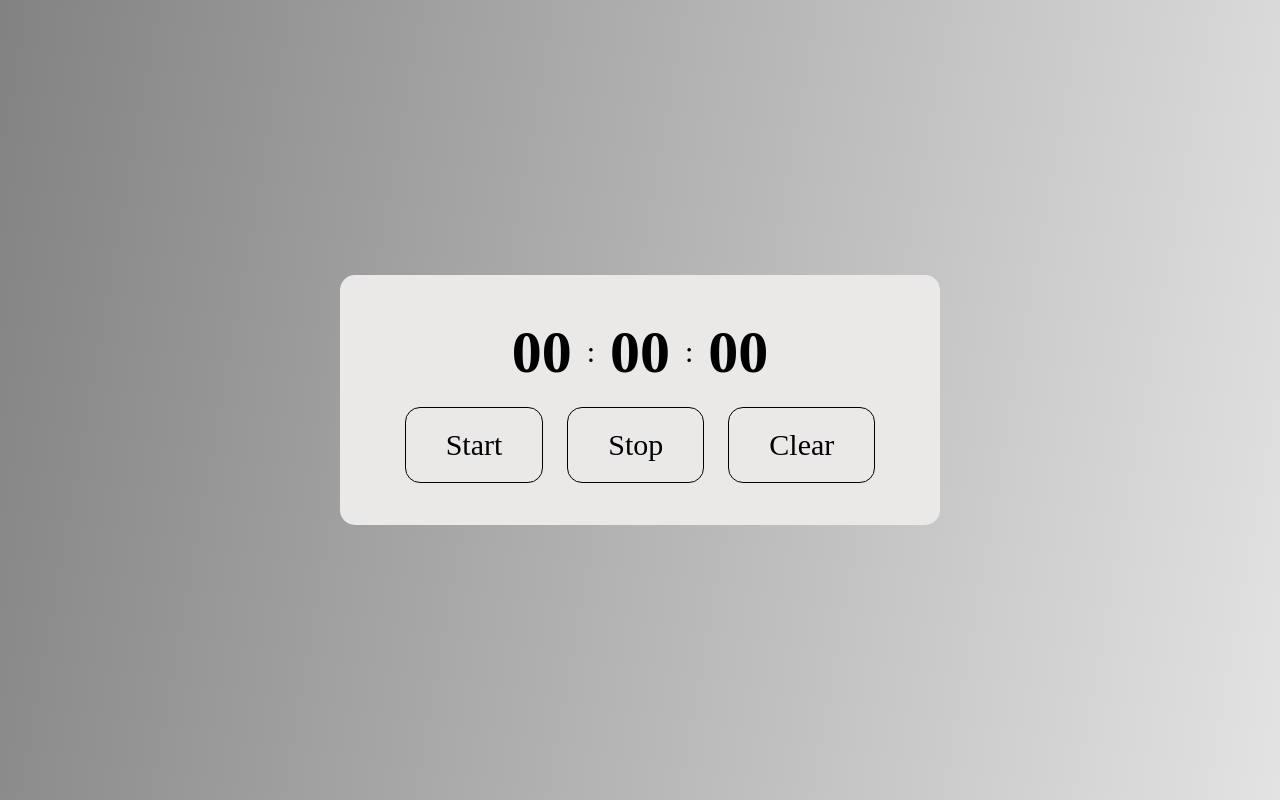
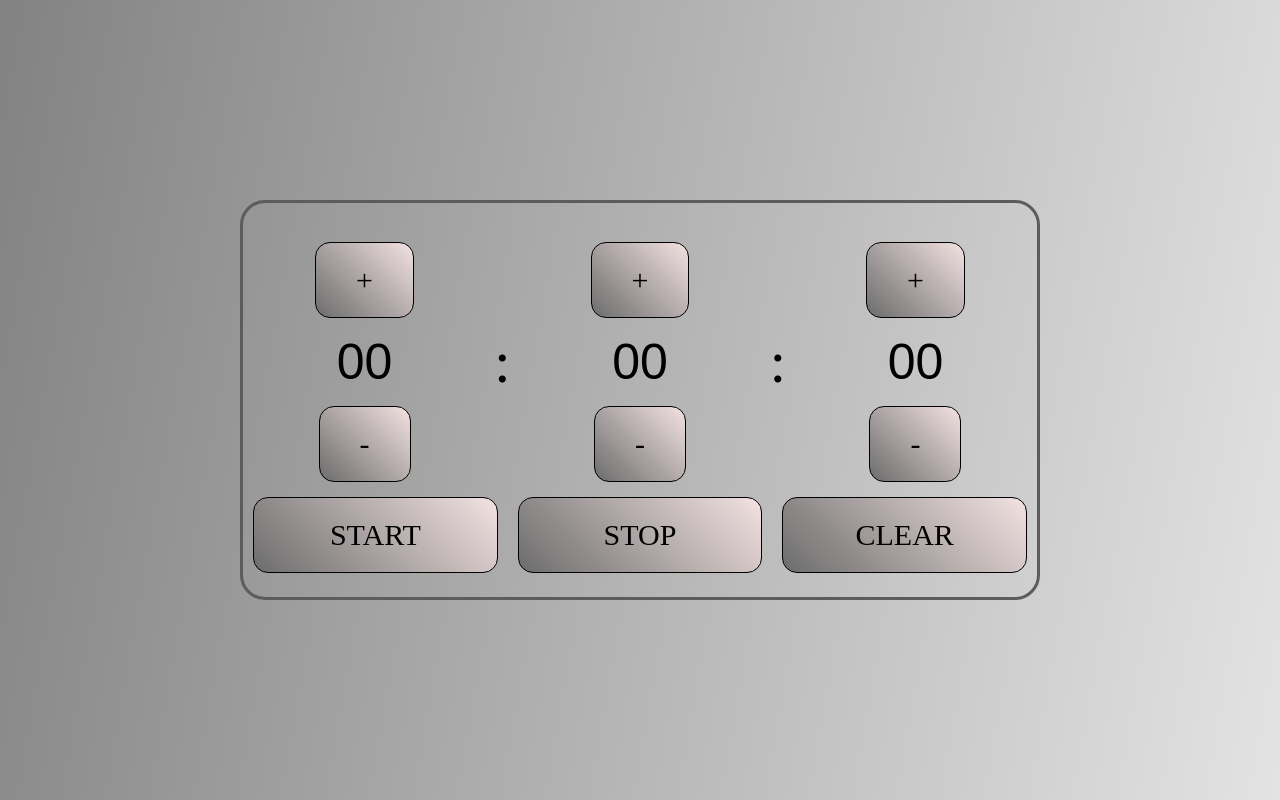
Before and after one commit to Davlatshoh6275/213-group, a plain HTML site: page index.html in a window 1280 px wide. Drawn offline with Linux system fonts and the light colour scheme.

Commit message:
lesson js dom || timer start

```diff
--- a/index.html
+++ b/index.html
@@ -29,7 +29,7 @@
     <!-- </div> -->
     <!-- </div> -->
 
-    <div class="conteiner">
+    <!-- <div class="conteiner">
       <div class="secondomer">
         <div class="counts">
           <h1 id="hour">00</h1>
@@ -44,6 +44,33 @@
           <button id="clear">Clear</button>
         </div>
       </div>
+    </div> -->
+
+    <div class="conteiner">
+      <div class="timer">
+        <div class="counters">
+          <div class="count">
+            <button id="plusHour">+</button>
+            <h1 id="hour">00</h1>
+            <button id="minusHour">-</button>
+          </div> <span>:</span>
+          <div class="count">
+            <button id="plusMinut">+</button>
+            <h1 id="minut">00</h1>
+            <button id="minusMinut">-</button>
+          </div> <span>:</span>
+          <div class="count">
+            <button id="plusSecond">+</button>
+            <h1 id="second">00</h1>
+            <button id="minusSecond">-</button>
+          </div>
+        </div>
+        <div class="btns">
+          <button id="start">Start</button>
+          <button id="stop">Stop</button>
+          <button id="clear">Clear</button>
+        </div>
+      </div>
     </div>
 
     <script src="./main.js"></script>
--- a/main.js
+++ b/main.js
@@ -109,46 +109,46 @@
 //     }
 // })
 
-let startBtn = document.querySelector("#start")
-let stopBtn = document.querySelector("#stop")
-let clearBtn = document.querySelector("#clear")
-let hour = document.querySelector("#hour")
-let minut = document.querySelector("#minut")
-let second = document.querySelector("#second")
+// let startBtn = document.querySelector("#start")
+// let stopBtn = document.querySelector("#stop")
+// let clearBtn = document.querySelector("#clear")
+// let hour = document.querySelector("#hour")
+// let minut = document.querySelector("#minut")
+// let second = document.querySelector("#second")
 
-let h = 0
-let m = 0
-let s = 0
-let inter;
+// let h = 0
+// let m = 0
+// let s = 0
+// let inter;
 
-let start = startBtn.onclick = () => {
-    inter = setInterval(() => {
-        if (s < 59) {
-            if (s < 9) {
-                s++
-                second.innerHTML = `0${s}`
-            } else {
-                s++
-                second.innerHTML = s
-            }
-        } else {
-            m++
-            minut.innerHTML = m
-            s = 0
-            second.innerHTML = s
-        }
-    }, 100)
-}
+// let start = startBtn.onclick = () => {
+//     inter = setInterval(() => {
+//         if (s < 59) {
+//             if (s < 9) {
+//                 s++
+//                 second.innerHTML = `0${s}`
+//             } else {
+//                 s++
+//                 second.innerHTML = s
+//             }
+//         } else {
+//             m++
+//             minut.innerHTML = m
+//             s = 0
+//             second.innerHTML = s
+//         }
+//     }, 100)
+// }
 
-stopBtn.onclick = () => {
-    clearInterval(inter)
-}
-clearBtn.addEventListener('click', () => {
-    clearInterval(inter)
-    h = 0
-    m = 0
-    s = 0
-    minut.innerHTML = "00"
-    hour.innerHTML = "00"
-    second.innerHTML = "00"
-})
+// stopBtn.onclick = () => {
+//     clearInterval(inter)
+// }
+// clearBtn.addEventListener('click', () => {
+//     clearInterval(inter)
+//     h = 0
+//     m = 0
+//     s = 0
+//     minut.innerHTML = "00"
+//     hour.innerHTML = "00"
+//     second.innerHTML = "00"
+// })
--- a/style/style.css
+++ b/style/style.css
@@ -16,7 +16,7 @@
     background: linear-gradient(100deg, #828282,  #e4e3e3 );
 }
 
-.conteiner .secondomer {
+/* .conteiner .secondomer {
     width: 600px;
     height: 250px;
     border: 1px solid transparent;
@@ -46,4 +46,84 @@ button {
     align-items: center;
     gap: 15px;
     font-size: 30px;
+} */
+
+button {
+    all: unset;
+    border: 1px solid #000;
+    padding: 20px 40px;
+    cursor: pointer;
+    border-radius: 15px;
+    font-size: 30px;
+    margin: 0 10px;
+    background: linear-gradient(45deg, #6c6c6c,  #f3e2e2 );
+
 }
+
+
+.conteiner .timer {
+    width: 800px;
+    height: 400px;
+    border: 3px solid #5c5c5c;
+    border-radius: 25px;
+    display: flex;
+    flex-direction: column;
+    justify-content: center;
+    align-items: center;
+}
+
+.conteiner .timer .counters {
+    width: 100%;
+    height: 270px;
+    display: flex;
+    justify-content: center;
+    align-items: center;
+    gap: 50px;
+}
+
+.conteiner .timer .counters .count {
+    width: 20%;
+    height: 100%;
+    display: flex;
+    flex-direction: column;
+    justify-content: center;
+    align-items: center;
+    gap: 15px;
+
+}
+.conteiner .timer .counters .count h1 {
+    font-size: 50px;
+    font-family: sans-serif;
+    font-weight: 400;
+}
+
+.conteiner .timer .counters span {
+    font-size: 60px;
+}
+
+.active {
+    animation: timer 1s ease infinite;
+}
+
+@keyframes timer {
+    from {
+        opacity: 1;
+    } to {
+        opacity: 0;
+    }
+}
+
+.conteiner .timer .btns {
+    display: flex;
+    justify-content: space-between;
+    align-items: center;
+    width: 100%;
+}
+
+
+.conteiner .timer .btns button {
+    width: 30%;
+    text-align: center;
+    text-transform: uppercase;
+    background: linear-gradient(45deg, #6c6c6c,  #f3e2e2 );
+}
```
